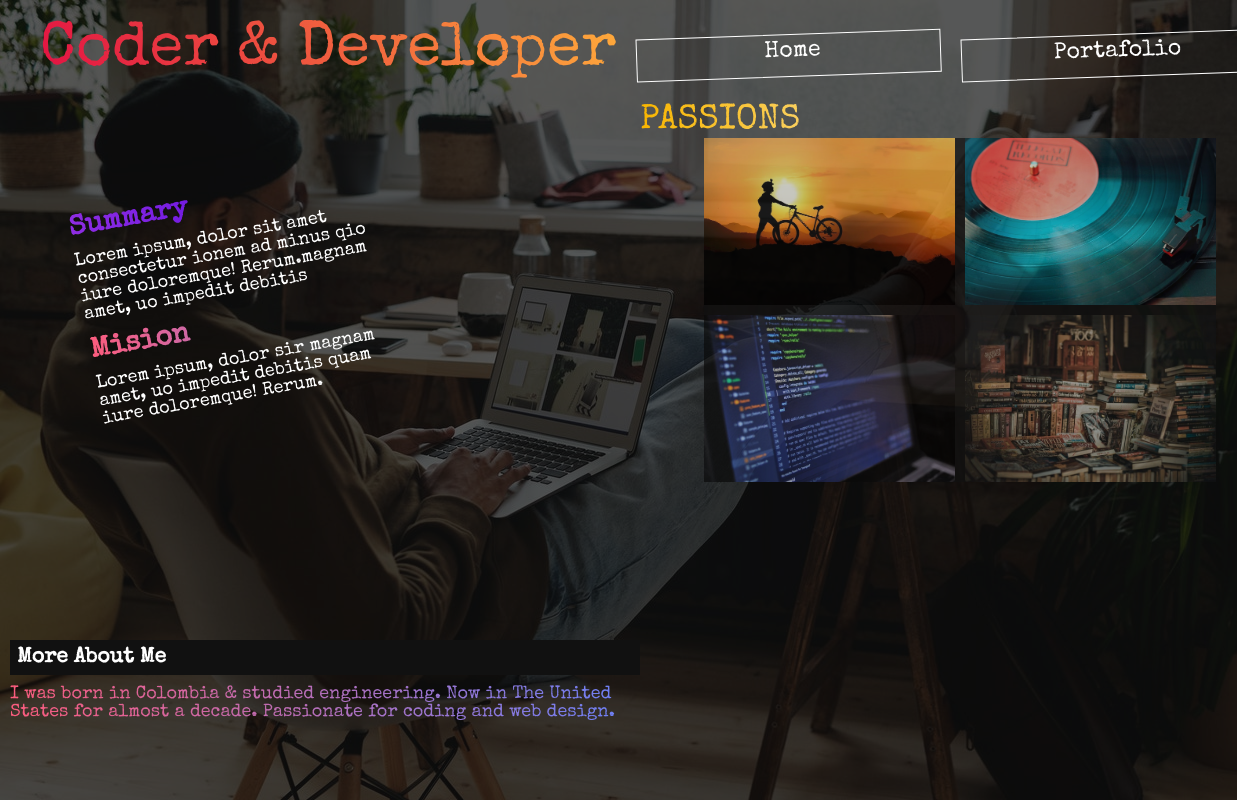
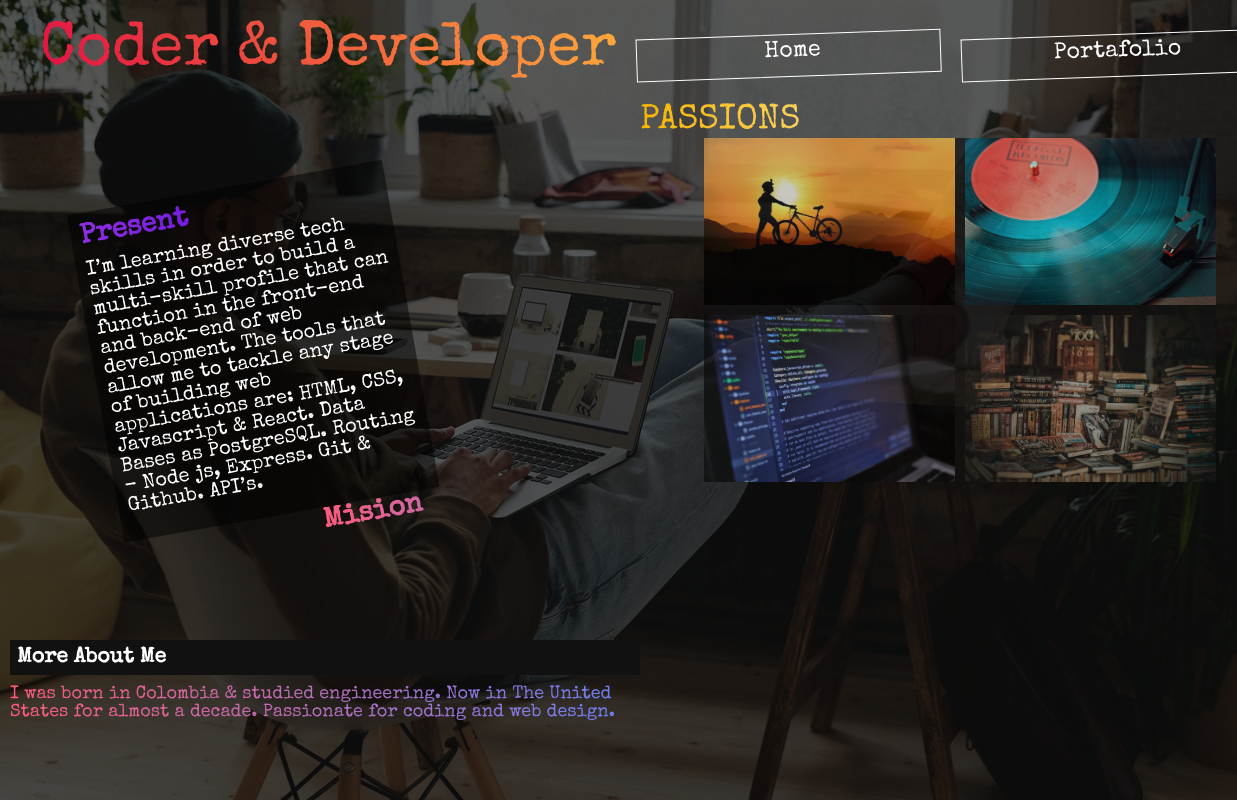
Before and after one commit to yeisonnn/portafolio, a plain HTML site: page about.html in a window 1280 px wide. Shown: the full height of the page, 0-1237 px from the left. Drawn offline with nearby package versions, Linux system fonts and the light colour scheme; a web font is replaced by a local one.

Commit message:
present added

```diff
--- a/about.css
+++ b/about.css
@@ -75,12 +75,25 @@ body {
   margin-bottom: 1.4rem;
 }
 
+.summary {
+  background-color: rgba(0, 0, 0, 0.5);
+  padding: 1rem;
+}
+
 .summary h3 {
   background-image: linear-gradient(to right, #8e2de2, #4a00e0);
   -webkit-background-clip: text;
   color: transparent;
   margin-bottom: 1rem;
   font-size: 2.8rem;
+}
+
+.summary p {
+  font-size: 2rem;
+}
+
+.mission {
+  transform: translate(200px);
 }
 
 .mission h3 {
--- a/about.html
+++ b/about.html
@@ -28,19 +28,24 @@
 
         <div class="info">
           <div class="summary">
-            <h3>Summary</h3>
+            <h3>Present</h3>
             <p>
-              Lorem ipsum, dolor sit amet consectetur ionem ad minus qio iure
-              doloremque! Rerum.magnam amet, uo impedit debitis
+              I’m learning diverse tech skills in order to build a multi-skill profile that can function in the front-end and back-end of web development. The tools that allow me to tackle any stage of building web applications are:
+              HTML, CSS, Javascript & React.
+              Data Bases as PostgreSQL.
+              Routing - Node js, Express.
+              Git & Github.
+              API’s.
+
             </p>
           </div>
 
           <div class="mission">
             <h3>Mision</h3>
-            <p>
+            <!-- <p>
               Lorem ipsum, dolor sir magnam amet, uo impedit debitis quam iure
               doloremque! Rerum.
-            </p>
+            </p> -->
           </div>
         </div>
 
```
